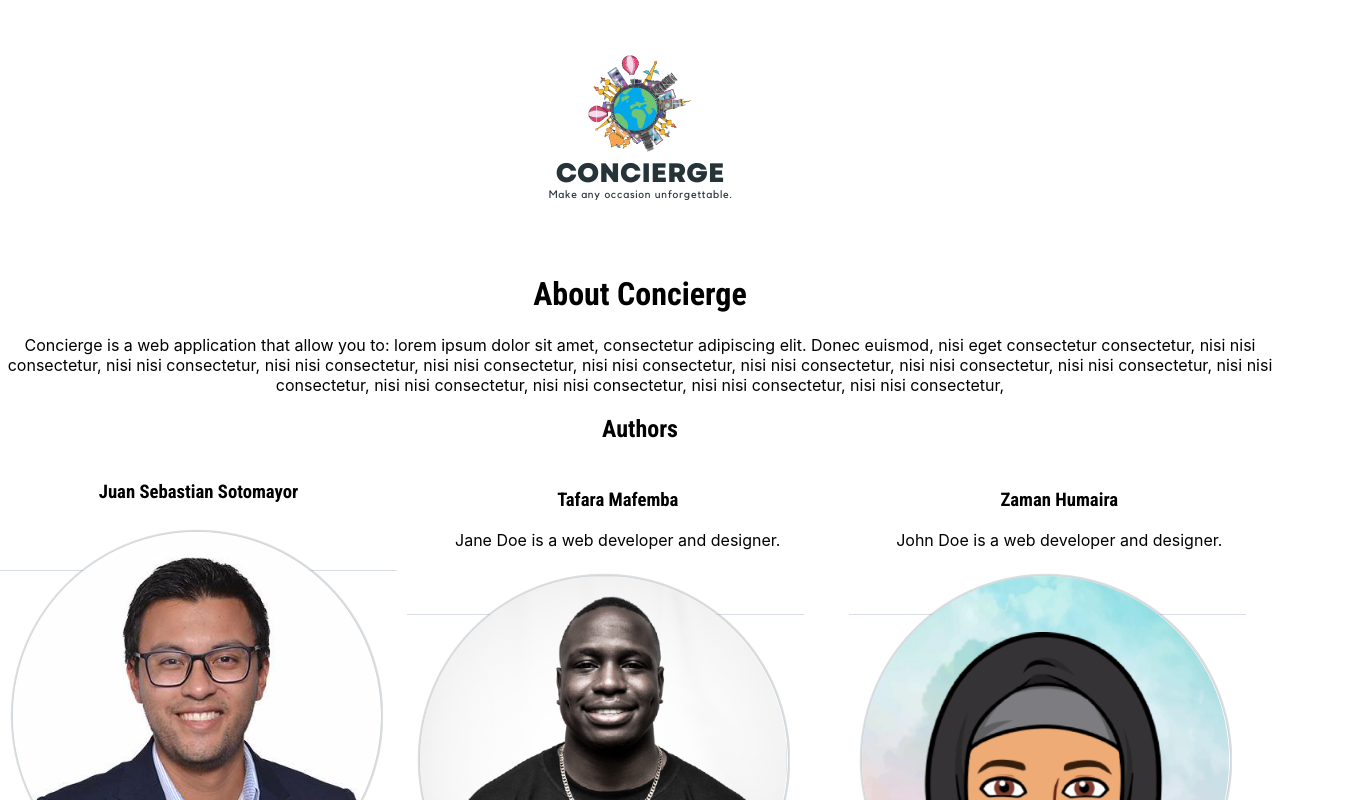
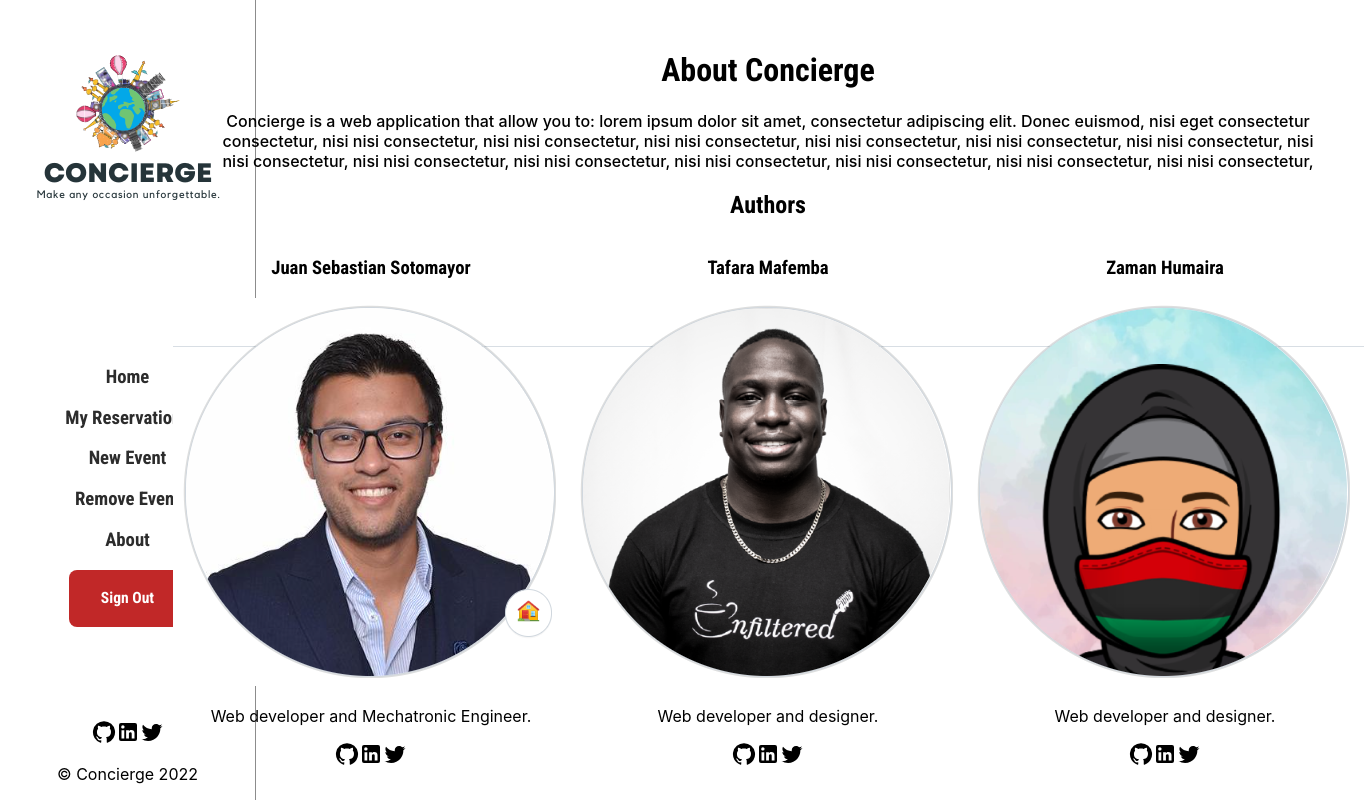
Before and after one commit to Juanse7793/Concierge-Front-end, a React (Create React App) app: page /about in a window 1280 px wide. Shown: the top 800 px of the page, 1364 px wide, since content can reach past the window. Built offline with nearby package versions, Linux system fonts and the light colour scheme.

Commit message:
about page done

```diff
--- a/src/App.css
+++ b/src/App.css
@@ -374,3 +374,23 @@ input::file-selector-button {
   align-items: center;
   justify-content: space-around;
 }
+
+.about-main-container {
+  display: flex;
+  flex-direction: column;
+  align-items: center;
+  justify-content: center;
+  width: 80%;
+  height: 100vh;
+}
+
+.about-text {
+  font-size: 1rem;
+  font-weight: 500;
+  text-align: center;
+  margin: 1rem 3rem;
+}
+.about-icons {
+  text-decoration: none;
+  color: black;
+}
--- a/src/pages/AboutPage.js
+++ b/src/pages/AboutPage.js
@@ -2,28 +2,27 @@ import React from 'react';
 import GitHubIcon from '@mui/icons-material/GitHub';
 import LinkedInIcon from '@mui/icons-material/LinkedIn';
 import TwitterIcon from '@mui/icons-material/Twitter';
+import Sidebar from '../components/Sidebar';
 import Zaman from '../components/zaman.png';
 import Juan from '../components/juan.png';
 import Tafara from '../components/tafara.png';
-import Concierge from '../components/concierge.png';
 
 function AboutPage() {
   return (
+    <div className="row">
+      <Sidebar />
       <div className="about-main-container">
-      <div className="about-header">
-        <img src={Concierge} alt="Concierge Logo" />
-      </div>
         <div className="about-header-body">
           <h1>About Concierge</h1>
-        <p>
+          <p className="about-text">
             {' '}
             Concierge is a web application that allow you to: lorem ipsum dolor
             sit amet, consectetur adipiscing elit. Donec euismod, nisi eget
-          consectetur consectetur, nisi nisi consectetur, nisi nisi consectetur,
-          nisi nisi consectetur, nisi nisi consectetur, nisi nisi consectetur,
-          nisi nisi consectetur, nisi nisi consectetur, nisi nisi consectetur,
-          nisi nisi consectetur, nisi nisi consectetur, nisi nisi consectetur,
-          nisi nisi consectetur, nisi nisi consectetur,
+            consectetur consectetur, nisi nisi consectetur, nisi nisi
+            consectetur, nisi nisi consectetur, nisi nisi consectetur, nisi nisi
+            consectetur, nisi nisi consectetur, nisi nisi consectetur, nisi nisi
+            consectetur, nisi nisi consectetur, nisi nisi consectetur, nisi nisi
+            consectetur, nisi nisi consectetur, nisi nisi consectetur,
           </p>
           <div className="authors-div">
             <h2>Authors</h2>
@@ -31,26 +30,33 @@ function AboutPage() {
               <div className="authors-div-body-item">
                 <h3>Juan Sebastian Sotomayor</h3>
                 <img src={Juan} alt="Concierge Logo" />
-              <p>web developer and designer.</p>
+                <p>Web developer and Mechatronic Engineer.</p>
+                <a className="about-icons" href="https://github.com/Juanse7793" target="_blank" rel="noreferrer">
                   <GitHubIcon />
+                </a>
+                <a className="about-icons" href="https://www.linkedin.com/in/juansebastiansotomayor/" target="_blank" rel="noreferrer">
                   <LinkedInIcon />
+                </a>
+                <a className="about-icons" href="https://twitter.com/Juanse77930" target="_blank" rel="noreferrer">
                   <TwitterIcon />
+                </a>
               </div>
               <div className="authors-div-body-item">
                 <h3>Tafara Mafemba</h3>
-              <p>Jane Doe is a web developer and designer.</p>
                 <img src={Tafara} alt="Concierge Logo" />
+                <p>Web developer and designer.</p>
                 <GitHubIcon />
                 <LinkedInIcon />
                 <TwitterIcon />
               </div>
               <div className="authors-div-body-item">
                 <h3>Zaman Humaira</h3>
-              <p>John Doe is a web developer and designer.</p>
                 <img src={Zaman} alt="Concierge Logo" />
+                <p>Web developer and designer.</p>
                 <GitHubIcon />
                 <LinkedInIcon />
                 <TwitterIcon />
+              </div>
             </div>
           </div>
         </div>
```
Lines whose indentation alone changed are shown as unchanged.
